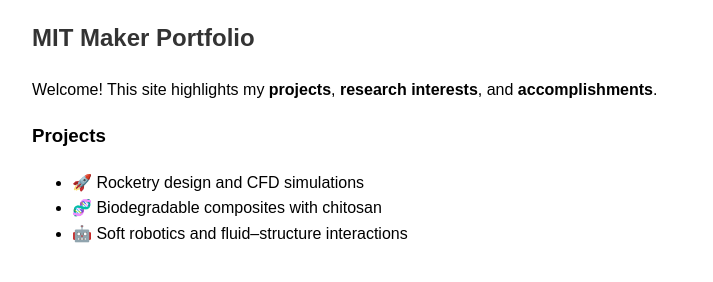
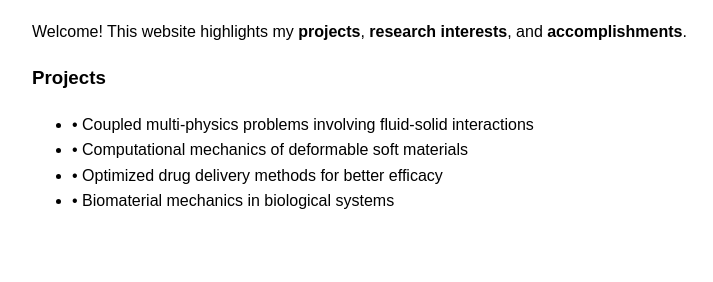
Before and after one commit to arismael13/arismael13.github.io, a plain HTML site: page index.html in a window 1280 px wide. Shown: the part 104-386 px from the top of the page, without its empty margins (258-971 px from the left). Drawn offline with Linux system fonts and the light colour scheme.

Commit message:
Update index.html

```diff
--- a/index.html
+++ b/index.html
@@ -24,13 +24,13 @@
 </head>
 <body>
   <h1>Russel Ismael</h1>
-  <h2>MIT Maker Portfolio</h2>
 
-  <p>Welcome! This site highlights my <strong>projects</strong>, <strong>research interests</strong>, and <strong>accomplishments</strong>.</p>
+  <p>Welcome! This website highlights my <strong>projects</strong>, <strong>research interests</strong>, and <strong>accomplishments</strong>.</p>
 
   <h3>Projects</h3>
   <ul>
-    <li>🚀 Rocketry design and CFD simulations</li>
-    <li>🧬 Biodegradable composites with chitosan</li>
-    <li>🤖 Soft robotics and fluid–structure interactions</li>
+    <li>• Coupled multi-physics problems involving fluid-solid interactions</li>
+    <li>• Computational mechanics of deformable soft materials</li>
+    <li>• Optimized drug delivery methods for better efficacy</li>
+    <li>• Biomaterial mechanics in biological systems</li>
   </ul>
```
